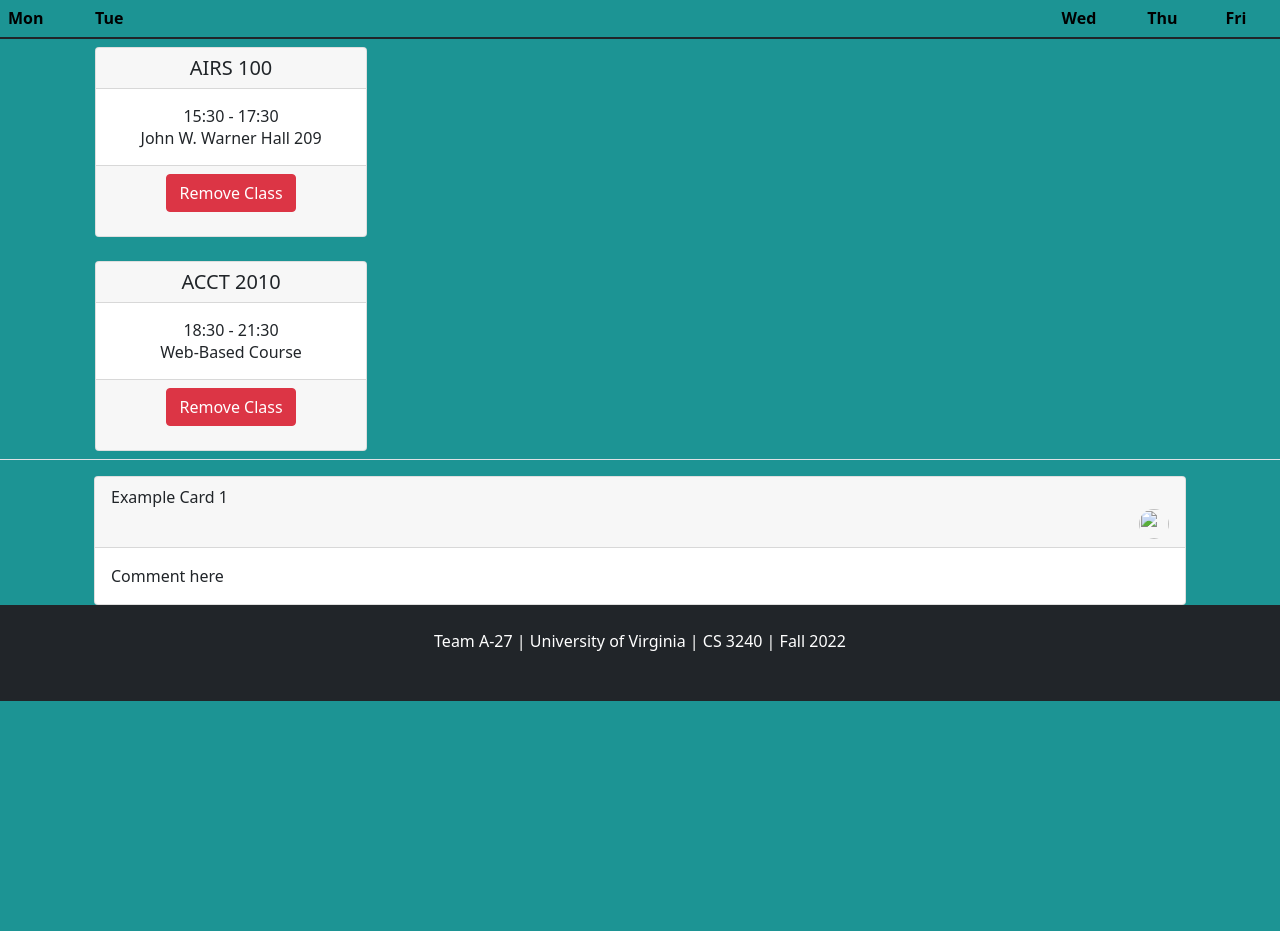
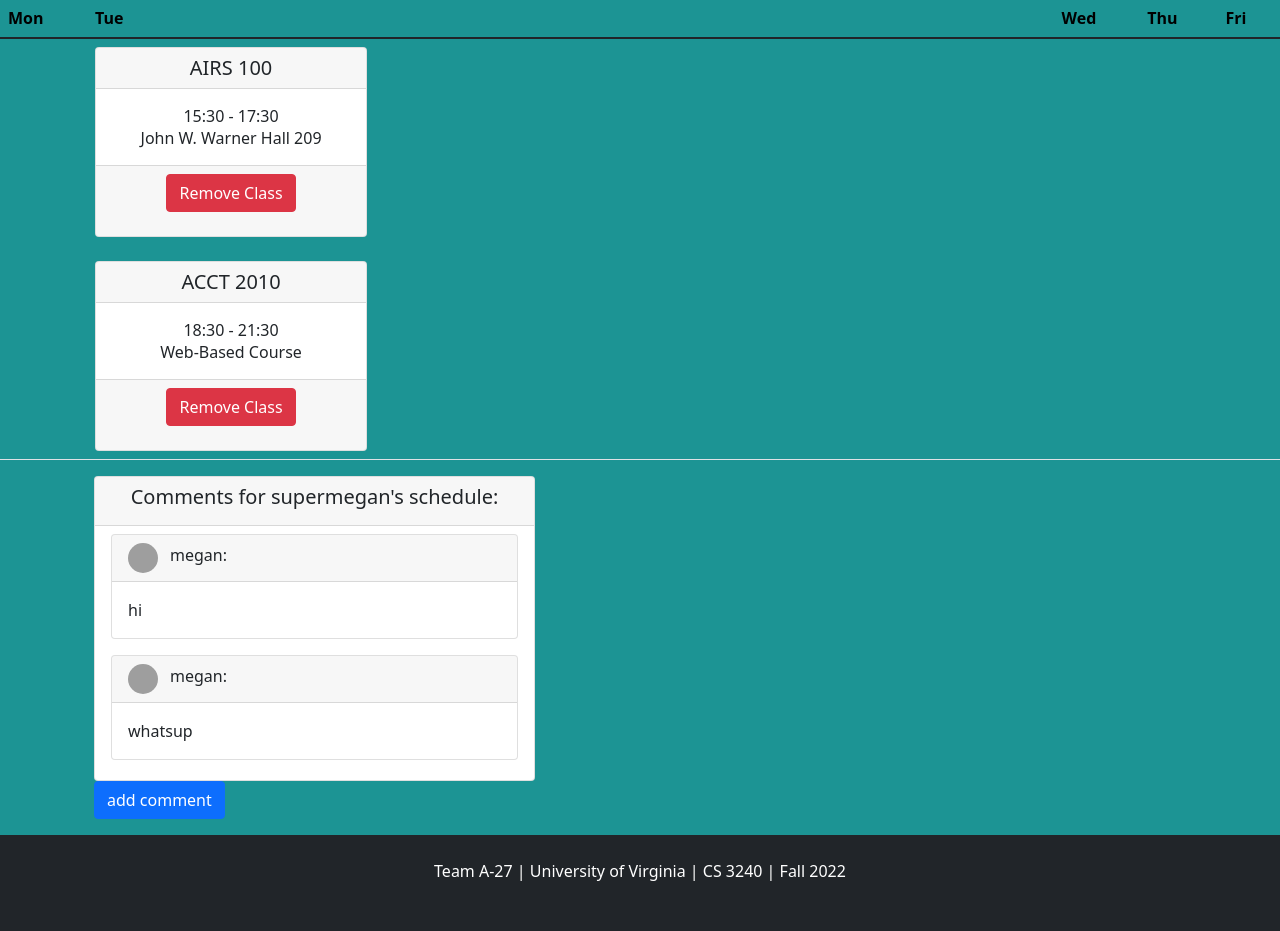
Before and after one commit to TheRealConnorWilson/CavCourses, a Django app: page /classlist/schedule/ in a window 1280 px wide. Shown: the part 137-1068 px from the top of the page. Before the commit the page ends 838 px from the top, so only its background shows below. Run offline with Django 4.2, Linux system fonts and the light colour scheme; a user stored in the database is signed in; data comes from the database, SQL or seed files in the repository; both versions use the stored data as it was after the commit; some libraries are stand-ins or nearby versions; grey boxes are pictures that could not be loaded.

Commit message:
YOU CAN NOW VIEW COMMENTS ON OTHER PEOPLE'S SCHEDULE

```diff
--- a/classlist/templates/classlist/schedule.html
+++ b/classlist/templates/classlist/schedule.html
@@ -18,7 +18,11 @@
 <body style="background-color: rgb(28, 148, 148);">
 
     <div class="text-center" style="color:white">
+        {% if user.email == request.user.email %}
             <h1>My Schedule</h1>
+        {% else %}
+            <h1>{{user.USERNAME_FIELD}}'s Schedule</h1>
+        {% endif %}
       <br>
     </div>
 
@@ -169,17 +173,61 @@
                     For comment in the_scedule.comments:
                         create a card with the username, profile pic, and comment
                  -->
-                <div class="card" width="width:17rem">
+                 {% if comments_list %}
+                 <div class="justify-content-center">
+                     <div class="row">
+                         <div class="col-md-5">
+                             <div class="card ccard radius-t-0 h-100">
+
+                                 <div class="card-header pb-3 brc-secondary-l3">
+                                     <h5 class="card-title mb-2 mb-md-0 text-dark-m3 text-center">
+                                         Comments for {{user.USERNAME_FIELD}}'s schedule:
+                                     </h5>
+                                 </div>
+                                 <div class="card-body pt-2 pb-1">
+                                     {% for c in comments_list %}
+                                         {% comment %} {% if c.schedule == my_schedule %} {% endcomment %}
+                                             {% comment %} <div role="button" class="d-flex flex-wrap align-items-center my-2 bgc-secondary-l4 bgc-h-secondary-l3 radius-1 p-25 d-style">
+                                                 <span class="mr-25 w-4 h-4 overflow-hidden text-center border-1 brc-secondary-m2 radius-round shadow-sm d-zoom-2">
+                                                     <img src="{{c.from_user.avatar}}" class="h-4 w-4" style="width: 80px;"/>
+                                                 </span>
+                                                 <span class="text-default-d3 text-90 text-600 text-left">
+                                                     {{c.from_user.USERNAME_FIELD}}: {{c.text}}
+                                                 </span>
+                                                 <span>
+                                                     &nbsp &nbsp &nbsp &nbsp &nbsp &nbsp
+                                                 </span>
+                                             </div> {% endcomment %}
+                                         {% comment %} {% endif %} {% endcomment %}
+
+                                         <div class="card mb-3" width="width:17rem">
                                              <div class="card-header">
+                                                 <div class="col float-start">
+                                                     <img src="{{c.from_user.avatar}}" class="rounded-circle" height="30" width="30">
+                                                 </div>
                                                  <div class="row row-cols-2">
-                            <div class="col"> Example Card 1</div>
+                                                     <div class="col"> {{c.from_user.USERNAME_FIELD}}:</div>
                                                  </div>
-                        <div class="col float-end">
-                            <img src="{{avatar}}" class="rounded-circle" height="30" width="30">
+
+                                             </div>
+                                             <div class="card-body"> {{c.text}} </div>
+                                         </div>
+
+
+                                     {% endfor %}
                                  </div>
                              </div>
-                    <div class="card-body"> Comment here </div>
                          </div>
+                     </div>
+                 </div>
+             {% else %}
+                 <p> No comments exist for this user's schedule. </p>
+             {% endif %}
+
+             <p>
+             <a class="btn btn-primary" href='/classlist/schedule/{{user.email}}/add_comment'>
+             add comment
+             </a></p>
             </div>
         </div>
     {% else %}
--- a/classlist/templates/classlist/view_account.html
+++ b/classlist/templates/classlist/view_account.html
@@ -65,8 +65,8 @@ URL: https://mdbootstrap.com/docs/standard/extended/profiles/
                                             <td>{{other_user.USERNAME_FIELD}}</td>
                                             <td>{{other_user.major}}</td>
                                             <td>{{other_user.year}}</td>
-                                            <td><a href="#">{{other_user.USERNAME_FIELD}}'s schedule</a></td>
-                                            <td><a href="/classlist/schedule/{{other_user.email}}/comments">(comments)</a></td>
+                                            <td><a href="/classlist/schedule/{{other_user.email}}/">{{other_user.USERNAME_FIELD}}'s schedule</a></td>
+                                            {% comment %} <td><a href="/classlist/schedule/{{other_user.email}}/comments">(comments)</a></td> {% endcomment %}
                                             <td><a href="/remove_friend/{{other_user.email}}/">Remove Friend</a></td>
                                         </tr>
                                     {% endfor %}
--- a/classlist/urls.py
+++ b/classlist/urls.py
@@ -20,6 +20,7 @@ urlpatterns = [
     path('create_account/', views.create_account, name='create account'),
 
     path('schedule/', views.schedule_view, name ='schedule'),
+    path('schedule/<str:userID>/', views.schedule_view, name ='schedule'),
     path('schedule/add/<str:section_id>/', views.schedule_add, name='schedule_add'),
     path('schedule/delete/<str:section_id>/', views.delete_course, name='delete_course'),
     path('advanced_search/', views.advanced_search2, name='advanced_search'),
--- a/classlist/views.py
+++ b/classlist/views.py
@@ -486,8 +486,14 @@ def create_account(request):
                             year=request.POST['year'],
                             avatar=avatar
                             )
+        new_account.save()
 
-        new_account.save()
+
+        schedule_obj = Schedule(scheduleUser=new_account)
+        schedule_obj.save()
+
+
+
         return HttpResponseRedirect('/home')
 
     else:
@@ -565,7 +571,7 @@ def remove_friend(request, requestID):
     return redirect('/classlist/my_account/')
 
 # this method just displays schedule
-def schedule_view(request):
+def schedule_view(request, userID=None):
 
     # ISSUE WITH THIS: returning 2 users??
     # find our user
@@ -573,9 +579,12 @@ def schedule_view(request):
     # if theUser:
         # theUser = theUser[0]
 
+    if userID is None:
+        userID = request.user.email
+
     # TODO change to use parameter user instead to make generic
-    if Account.objects.filter(USERNAME_FIELD = request.user.username):
-        theUser = Account.objects.get(USERNAME_FIELD = request.user.username)
+    if Account.objects.filter(email=userID):
+        theUser = Account.objects.get(email=userID)
 
         # mnow atch our user to the schedule's owner (foreign key!)
 
@@ -597,6 +606,12 @@ def schedule_view(request):
             # print(schedule_obj)
 
             schedule_context['meetings_list'] = meetings_list
+            comments_list = Comment.objects.filter(to_user=theUser)
+            print(comments_list)
+
+
+            schedule_context['comments_list'] = comments_list
+            schedule_context['user'] = theUser
 
             return render(request, 'classlist/schedule.html', schedule_context)
 
@@ -604,13 +619,13 @@ def schedule_view(request):
         #     return render(request, 'classlist/schedule.html', {})
 
         # if sched doesn't exist, create it and pass its context onto schedule template
-        else:
-            schedule_obj = Schedule(scheduleUser=theUser)
-            schedule_obj.save()
+        # else:
+        #     schedule_obj = Schedule(scheduleUser=theUser)
+        #     schedule_obj.save()
 
-            schedule_context = {'the_schedule' : schedule_obj}
+        #     schedule_context = {'the_schedule' : schedule_obj}
 
-            return render(request, 'classlist/schedule.html', schedule_context)
+        #     return render(request, 'classlist/schedule.html', schedule_context)
     else:
         return render(request, 'classlist/schedule.html', {})
 
@@ -880,11 +895,13 @@ def add_comment(request, userID):
             print(comment_text)
 
     context = get_user_info(request)
+    context['from_user'] = from_user
+    context['to_user'] = to_user
     # context['schedule'] = schedule
     context['form'] = form
 
     if request.method == 'POST':
         # return render(request, "classlist/schedule.html", context=context)
-        return redirect('/classlist/schedule/' + to_user.email + '/comments/')
+        return redirect('/classlist/schedule/' + to_user.email + '/')
     else:
         return render(request, "classlist/add_comment.html", context=context)
```
Also changed, not shown: classlist/templates/classlist/add_comment.html (+5 -5 lines), db.sqlite3. Lines whose indentation alone changed are shown as unchanged.
